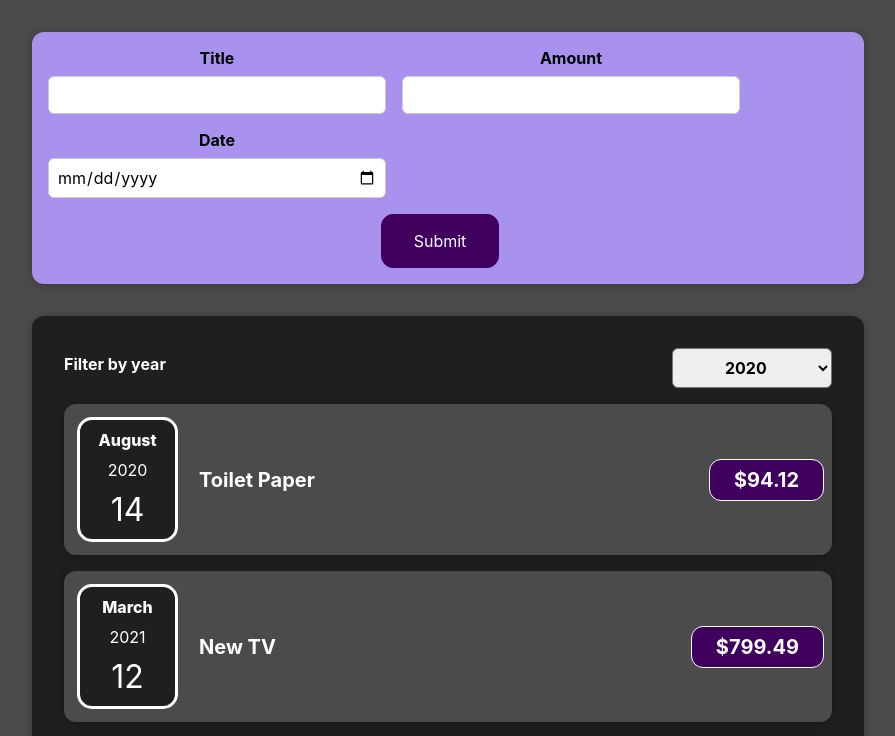
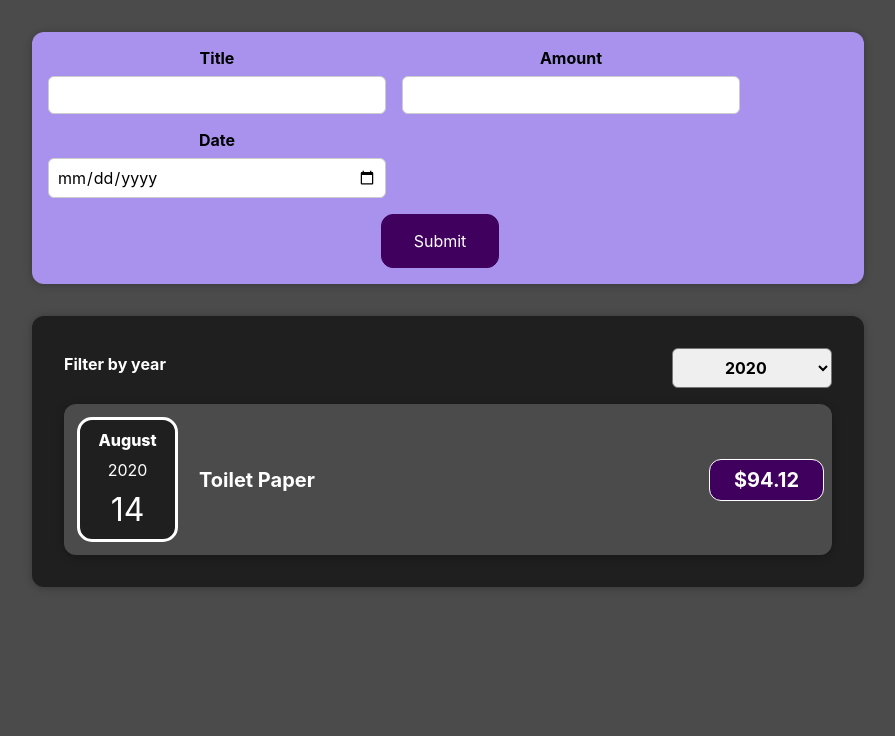
Before and after one commit to yavuzcirit/expense-tracker, a React (Create React App) app: page / in a window 1280 px wide. Shown: the top 736 px of the page, without its empty margins (192-1087 px from the left). Built offline with nearby package versions, Linux system fonts and the light colour scheme; the HTML template or start-up script is replaced by a standard one.

Commit message:
filter method added

```diff
--- a/src/components/expenses/ExpenseItem.js
+++ b/src/components/expenses/ExpenseItem.js
@@ -6,7 +6,6 @@
 
 
 const ExpenseItem= (props) => {
-  const [title,setTitle] = useState(props.title)
 
   return (
   <Card className="expense-item">
--- a/src/components/expenses/Expenses.js
+++ b/src/components/expenses/Expenses.js
@@ -10,13 +10,18 @@
   const filterChangeHandler=(selectedYear)=>{
     setFilteredYear(selectedYear)
   }
+
+  const filteredExpenses=props.items.filter(expense=>{
+    return expense.date.getFullYear().toString()===filteredYear;
+  })
   return (
       <div>
       <Card className='expenses'>
       <ExpenseFilter selected={filteredYear} onChangeFilter={filterChangeHandler} />
 
-      {props.items.map((expense)=>(
+      {filteredExpenses.map((expense)=>(
       <ExpenseItem
+      key={expense.id}
       title={expense.title}
       amount={expense.amount}
       date={expense.date}
```
